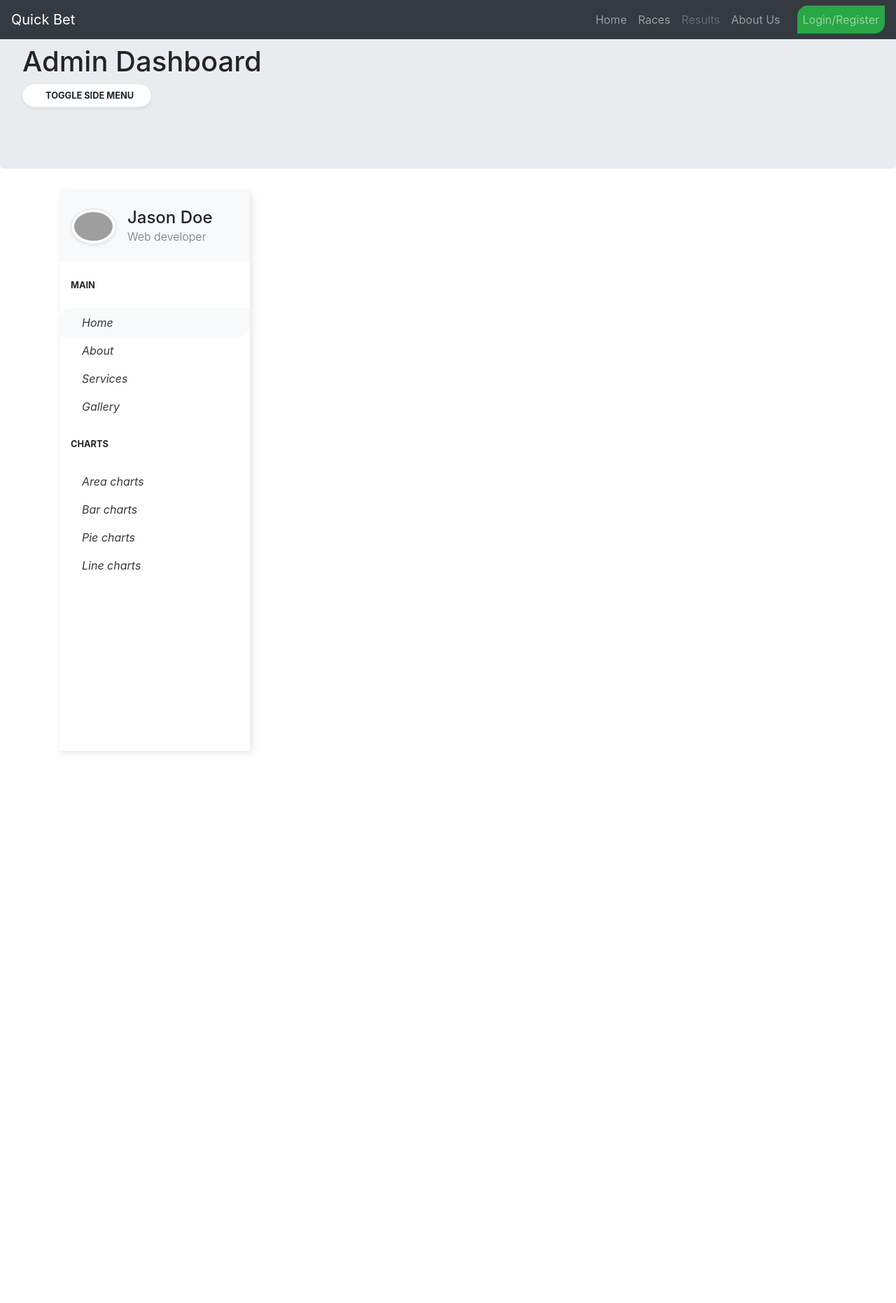
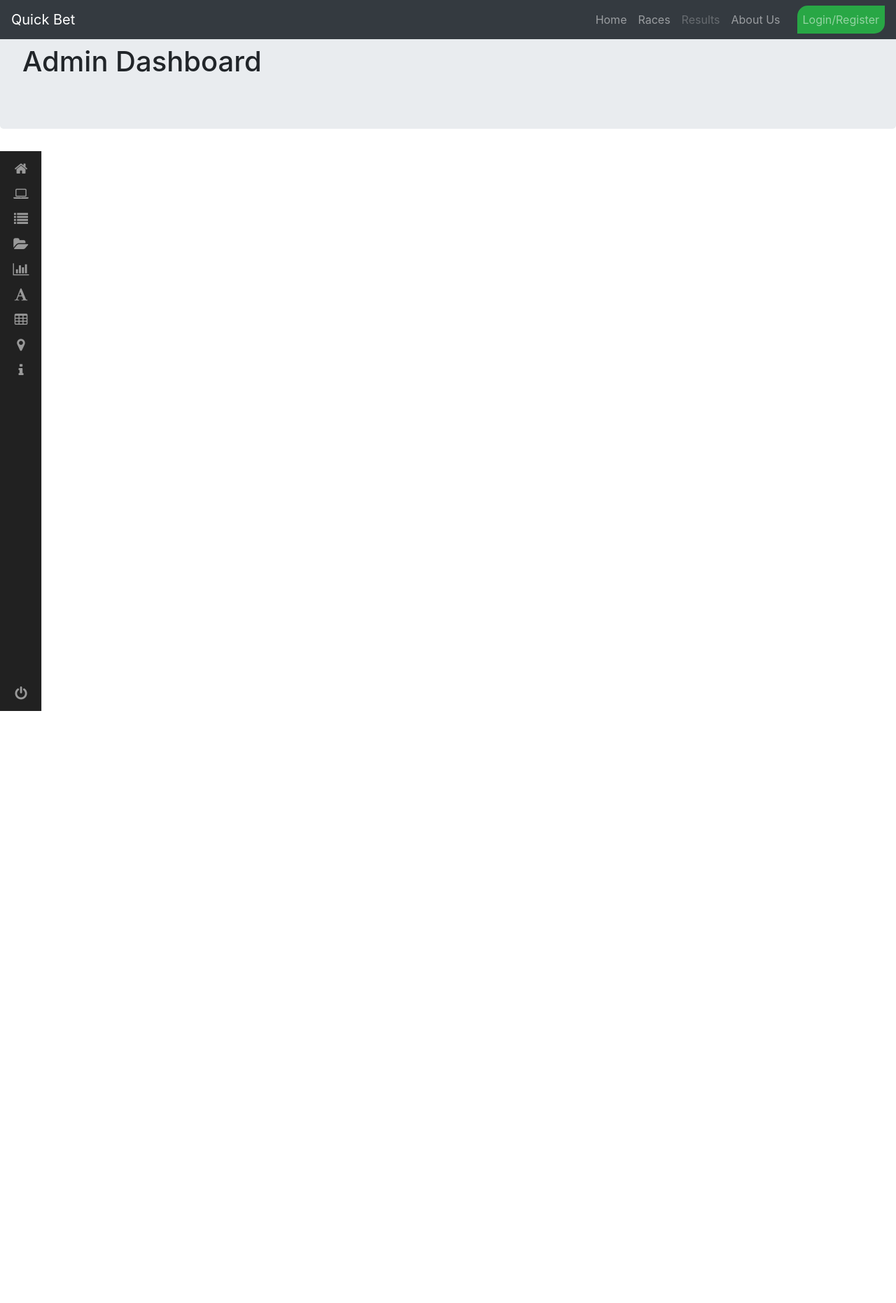
Before and after one commit to akhileshboodhun/Betting, a PHP site: page /frontend/admin/admindashboard.php in a window 1280 px wide. Shown: the top 1862 px of the page at 70% size. After the commit the page ends 1016 px from the top, so only its background shows below. Run offline with PHP 8.4, Linux system fonts and the light colour scheme; some libraries are stand-ins or nearby versions; some web fonts are replaced; grey boxes are pictures that could not be loaded.

Commit message:
8th commit, removed shitty sidebar in dashboard and add a better looking one..fixed position issue of side bar and added a div for content

```diff
--- a/css/admindashboardsidemenu.css
+++ b/css/admindashboardsidemenu.css
@@ -1,45 +1,124 @@
+@import url(//netdna.bootstrapcdn.com/font-awesome/4.0.3/css/font-awesome.css);
 
-.vertical-nav {
-  min-width: 17rem;
-  width: 17rem;
-  height: 100vh;
-  /*position: fixed;*/
-  top: 0;
-  left: -15px;
-  box-shadow: 3px 3px 10px rgba(0, 0, 0, 0.1);
-  transition: all 0.4s;
+@import url(https://fonts.googleapis.com/css?family=Titillium+Web:300);
+.fa-2x {
+font-size: 2em;
+}
+.fa {
+position: relative;
+display: table-cell;
+width: 60px;
+height: 36px;
+text-align: center;
+vertical-align: middle;
+font-size:20px;
 }
 
-.page-content {
-  width: calc(100% - 17rem);
-  margin-left: 17rem;
-  transition: all 0.4s;
+
+.main-menu:hover,nav.main-menu.expanded {
+width:250px;
+overflow:visible;
 }
 
-/* for toggle behavior */
-
-#sidebar.active {
-  margin-left: -17rem;
+.main-menu {
+background:#212121;
+border-right:1px solid #e5e5e5;
+/*position:fixed;*/
+top:0;
+bottom:0;
+height:100%;
+left:0;
+width:60px;
+overflow:hidden;
+-webkit-transition:width .05s linear;
+transition:width .05s linear;
+-webkit-transform:translateZ(0) scale(1,1);
+z-index:1000;
 }
 
-#content.active {
-  width: 100%;
-  margin: 0;
+.main-menu>ul {
+margin:7px 0;
 }
 
-@media (max-width: 768px) {
-  #sidebar {
-    margin-left: -17rem;
-  }
-  #sidebar.active {
-    margin-left: 0;
-  }
-  #content {
-    width: 100%;
-    margin: 0;
-  }
-  #content.active {
-    margin-left: 17rem;
-    width: calc(100% - 17rem);
-  }
+.main-menu li {
+/*position:relative;*/
+display:block;
+width:250px;
 }
+
+.main-menu li>a {
+position:relative;
+display:table;
+border-collapse:collapse;
+border-spacing:0;
+color:#999;
+ font-family: arial;
+font-size: 14px;
+text-decoration:none;
+-webkit-transform:translateZ(0) scale(1,1);
+-webkit-transition:all .1s linear;
+transition:all .1s linear;
+
+}
+
+.main-menu .nav-icon {
+position:relative;
+display:table-cell;
+width:60px;
+height:36px;
+text-align:center;
+vertical-align:middle;
+font-size:18px;
+}
+
+.main-menu .nav-text {
+position:relative;
+display:table-cell;
+vertical-align:middle;
+width:190px;
+  font-family: 'Titillium Web', sans-serif;
+}
+
+.main-menu>ul.logout {
+position:absolute;
+left:0;
+bottom:0;
+}
+
+.no-touch .scrollable.hover {
+overflow-y:hidden;
+}
+
+.no-touch .scrollable.hover:hover {
+overflow-y:auto;
+overflow:visible;
+}
+
+a:hover,a:focus {
+text-decoration:none;
+}
+
+nav {
+-webkit-user-select:none;
+-moz-user-select:none;
+-ms-user-select:none;
+-o-user-select:none;
+user-select:none;
+}
+
+nav ul,nav li {
+outline:0;
+margin:0;
+padding:0;
+}
+.main-menu li:hover>a,nav.main-menu li.active>a,.dropdown-menu>li>a:hover,.dropdown-menu>li>a:focus,.dropdown-menu>.active>a,.dropdown-menu>.active>a:hover,.dropdown-menu>.active>a:focus,.no-touch .dashboard-page nav.dashboard-menu ul li:hover a,.dashboard-page nav.dashboard-menu ul li.active a {
+color:#fff;
+background-color:#5fa2db;
+}
+
+@font-face {
+  font-family: 'Titillium Web';
+  font-style: normal;
+  font-weight: 300;
+  src: local('Titillium WebLight'), local('TitilliumWeb-Light'), url(http://themes.googleusercontent.com/static/fonts/titilliumweb/v2/anMUvcNT0H1YN4FII8wpr24bNCNEoFTpS2BTjF6FB5E.woff) format('woff');
+}
--- a/frontend/admin/admindashboard.php
+++ b/frontend/admin/admindashboard.php
@@ -22,10 +22,10 @@ include('../../global/menu.php');
 
    <div class="jumbotron">
         <h1>Admin Dashboard</h1>
-        <button id="sidebarCollapse" type="button" class="btn btn-light bg-white rounded-pill shadow-sm px-4 mb-4"><i class="fa fa-bars mr-2"></i><small class="text-uppercase font-weight-bold">Toggle Side Menu</small></button>
-
+       <!--<button id="sidebarCollapse" type="button" class="btn btn-light bg-white rounded-pill shadow-sm px-4 mb-4"><i class="fa fa-bars mr-2"></i><small class="text-uppercase font-weight-bold">Toggle Side Menu</small></button>
+-->
     </div>
-    <div class="container" stlye="margin-top: -50%" >
+    <div class="sidebar-container" style="width: 100%; margin: 0px 0px 0px 0px; padding:0px 0px" >
         <?php include('dashboardsidemenu.php');?>
 
     </div>
--- a/frontend/admin/dashboardsidemenu.php
+++ b/frontend/admin/dashboardsidemenu.php
@@ -2,124 +2,96 @@
 <script src="../../js/bootstrap.js"></script>
 <script src="../../js/jquery-3.4.1.js"></script>
 <link rel="stylesheet" href="../../css/admindashboardsidemenu.css">
-<script src="../../js/admindashboardsidemenutoggle.js"></script>
 
 
+<nav class="main-menu">
+            <ul>
+                <li>
+                    <a href="http://justinfarrow.com">
+                        <i class="fa fa-home fa-2x"></i>
+                        <span class="nav-text">
+                            Dashboard
+                        </span>
+                    </a>
 
+                </li>
+                <li class="has-subnav">
+                    <a href="#">
+                        <i class="fa fa-laptop fa-2x"></i>
+                        <span class="nav-text">
+                            Stars Components
+                        </span>
+                    </a>
 
-<!-- Vertical navbar -->
-<div class="vertical-nav bg-white" id="sidebar">
-  <div class="py-4 px-3 mb-4 bg-light">
-    <div class="media d-flex align-items-center"><img src="https://res.cloudinary.com/mhmd/image/upload/v1556074849/avatar-1_tcnd60.png" alt="..." width="65" class="mr-3 rounded-circle img-thumbnail shadow-sm">
-      <div class="media-body">
-        <h4 class="m-0">Jason Doe</h4>
-        <p class="font-weight-light text-muted mb-0">Web developer</p>
-      </div>
-    </div>
-  </div>
+                </li>
+                <li class="has-subnav">
+                    <a href="#">
+                       <i class="fa fa-list fa-2x"></i>
+                        <span class="nav-text">
+                            Forms
+                        </span>
+                    </a>
 
-  <p class="text-gray font-weight-bold text-uppercase px-3 small pb-4 mb-0">Main</p>
+                </li>
+                <li class="has-subnav">
+                    <a href="#">
+                       <i class="fa fa-folder-open fa-2x"></i>
+                        <span class="nav-text">
+                            Pages
+                        </span>
+                    </a>
 
-  <ul class="nav flex-column bg-white mb-0">
-    <li class="nav-item">
-      <a href="#" class="nav-link text-dark font-italic bg-light">
-                <i class="fa fa-th-large mr-3 text-primary fa-fw"></i>
-                Home
+                </li>
+                <li>
+                    <a href="#">
+                        <i class="fa fa-bar-chart-o fa-2x"></i>
+                        <span class="nav-text">
+                            Graphs and Statistics
+                        </span>
                     </a>
                 </li>
-    <li class="nav-item">
-      <a href="#" class="nav-link text-dark font-italic">
-                <i class="fa fa-address-card mr-3 text-primary fa-fw"></i>
-                About
+                <li>
+                    <a href="#">
+                        <i class="fa fa-font fa-2x"></i>
+                        <span class="nav-text">
+                           Quotes
+                        </span>
                     </a>
                 </li>
-    <li class="nav-item">
-      <a href="#" class="nav-link text-dark font-italic">
-                <i class="fa fa-cubes mr-3 text-primary fa-fw"></i>
-                Services
+                <li>
+                   <a href="#">
+                       <i class="fa fa-table fa-2x"></i>
+                        <span class="nav-text">
+                            Tables
+                        </span>
                     </a>
                 </li>
-    <li class="nav-item">
-      <a href="#" class="nav-link text-dark font-italic">
-                <i class="fa fa-picture-o mr-3 text-primary fa-fw"></i>
-                Gallery
+                <li>
+                   <a href="#">
+                        <i class="fa fa-map-marker fa-2x"></i>
+                        <span class="nav-text">
+                            Maps
+                        </span>
+                    </a>
+                </li>
+                <li>
+                    <a href="#">
+                       <i class="fa fa-info fa-2x"></i>
+                        <span class="nav-text">
+                            Documentation
+                        </span>
                     </a>
                 </li>
             </ul>
 
-  <p class="text-gray font-weight-bold text-uppercase px-3 small py-4 mb-0">Charts</p>
-
-  <ul class="nav flex-column bg-white mb-0">
-    <li class="nav-item">
-      <a href="#" class="nav-link text-dark font-italic">
-                <i class="fa fa-area-chart mr-3 text-primary fa-fw"></i>
-                Area charts
-            </a>
-    </li>
-    <li class="nav-item">
-      <a href="#" class="nav-link text-dark font-italic">
-                <i class="fa fa-bar-chart mr-3 text-primary fa-fw"></i>
-                Bar charts
-            </a>
-    </li>
-    <li class="nav-item">
-      <a href="#" class="nav-link text-dark font-italic">
-                <i class="fa fa-pie-chart mr-3 text-primary fa-fw"></i>
-                Pie charts
-            </a>
-    </li>
-    <li class="nav-item">
-      <a href="#" class="nav-link text-dark font-italic">
-                <i class="fa fa-line-chart mr-3 text-primary fa-fw"></i>
-                Line charts
+            <ul class="logout">
+                <li>
+                   <a href="#">
+                         <i class="fa fa-power-off fa-2x"></i>
+                        <span class="nav-text">
+                            Logout
+                        </span>
                     </a>
                 </li>
             </ul>
-</div>
-<!-- End vertical navbar -->
-
-
-<!-- Page content holder -->
-<div class="page-content p-5" id="content">
-  <!-- Demo content -->
-  <h2 class="display-4 text-white">Bootstrap vertical nav</h2>
-  <p class="lead text-white mb-0">Build a fixed sidebar using Bootstrap 4 vertical navigation and media objects.</p>
-  <p class="lead text-white">Snippet by <a href="https://bootstrapious.com/snippets" class="text-white">
-        <u>Bootstrapious</u></a>
-  </p>
-  <div class="separator"></div>
-  <div class="row text-white">
-    <div class="col-lg-7">
-      <p class="lead">Lorem ipsum dolor sit amet, consectetur adipisicing elit, sed do eiusmod tempor incididunt ut labore et dolore magna aliqua. Ut enim ad minim veniam, quis nostrud exercitation ullamco laboris nisi ut aliquip ex ea commodo consequat. Duis aute irure
-        dolor in reprehenderit in voluptate velit esse cillum dolore eu fugiat nulla pariatur. Excepteur sint occaecat cupidatat non proident, sunt in culpa qui officia deserunt mollit anim id est laborum.</p>
-      <p class="lead">Lorem ipsum dolor sit amet, consectetur adipisicing elit, sed do eiusmod tempor incididunt ut labore et dolore magna aliqua. Ut enim ad minim veniam, quis nostrud exercitation ullamco laboris nisi ut aliquip ex ea commodo consequat. Duis aute irure
-        dolor.
-      </p>
-      <div class="bg-white p-5 rounded my-5 shadow-sm">
-        <p class="lead font-italic mb-0 text-muted">"Lorem ipsum dolor sit amet, consectetur adipisicing elit, sed do eiusmod tempor incididunt ut labore et dolore magna aliqua. Ut enim ad minim veniam, quis nostrud exercitation ullamco laboris nisi ut aliquip ex ea commodo consequat. Duis aute
-          irure dolor in reprehenderit in voluptate velit esse cillum dolore eu fugiat nulla pariatur. Excepteur sint occaecat cupidatat non proident, sunt in culpa qui officia deserunt mollit anim id est laborum."</p>
-      </div>
-      <p class="lead">Lorem ipsum dolor sit amet, consectetur adipisicing elit, sed do eiusmod tempor incididunt ut labore et dolore magna aliqua. Ut enim ad minim veniam, quis nostrud exercitation ullamco laboris nisi ut aliquip ex ea commodo consequat. Duis aute irure
-        dolor.
-      </p>
-      <p class="lead">Lorem ipsum dolor sit amet, consectetur adipisicing elit, sed do eiusmod tempor incididunt ut labore et dolore magna aliqua. Ut enim ad minim veniam, quis nostrud exercitation ullamco laboris nisi ut aliquip ex ea commodo consequat. Duis aute irure
-        dolor in reprehenderit in voluptate velit esse cillum dolore eu fugiat nulla pariatur. Excepteur sint occaecat cupidatat non proident, sunt in culpa qui officia deserunt mollit anim id est laborum.</p>
-      <p class="lead">Lorem ipsum dolor sit amet, consectetur adipisicing elit, sed do eiusmod tempor incididunt ut labore et dolore magna aliqua. Ut enim ad minim veniam, quis nostrud exercitation ullamco laboris nisi ut aliquip ex ea commodo consequat. Duis aute irure
-        dolor.
-      </p>
-    </div>
-    <div class="col-lg-5">
-      <p class="lead">Lorem ipsum dolor sit amet, consectetur adipisicing elit, sed do eiusmod tempor incididunt ut labore et dolore magna aliqua. Ut enim ad minim veniam, quis nostrud exercitation ullamco laboris nisi ut aliquip ex ea commodo consequat. Duis aute irure
-        dolor in reprehenderit in voluptate velit esse cillum dolore eu fugiat nulla pariatur. Excepteur sint occaecat cupidatat non proident, sunt in culpa qui officia deserunt mollit anim id est laborum.</p>
-      <p class="lead">Lorem ipsum dolor sit amet, consectetur adipisicing elit, sed do eiusmod tempor incididunt ut labore et dolore magna aliqua. Ut enim ad minim veniam, quis nostrud exercitation ullamco laboris nisi ut aliquip ex ea commodo consequat. Duis aute irure
-        dolor.
-      </p>
-      <p class="lead">Lorem ipsum dolor sit amet, consectetur adipisicing elit, sed do eiusmod tempor incididunt ut labore et dolore magna aliqua. Ut enim ad minim veniam, quis nostrud exercitation ullamco laboris nisi ut aliquip ex ea commodo consequat. Duis aute irure
-        dolor in reprehenderit in voluptate velit esse cillum dolore eu fugiat nulla pariatur. Excepteur sint occaecat cupidatat non proident, sunt in culpa qui officia deserunt mollit anim id est laborum.</p>
-      <p class="lead">Lorem ipsum dolor sit amet, consectetur adipisicing elit, sed do eiusmod tempor incididunt ut labore et dolore magna aliqua. Ut enim ad minim veniam, quis nostrud exercitation ullamco laboris nisi ut aliquip ex ea commodo consequat. Duis aute irure
-        dolor.
-      </p>
-    </div>
-  </div>
-
-</div>
+        </nav>
--- a/js/admindashboardsidemenutoggle.js
+++ /dev/null
@@ -1,6 +0,0 @@
-$(function toggledashboardsidemenu() {
-    // Sidebar toggle behavior
-    $('#sidebarCollapse').on('click', function() {
-      $('#sidebar, #content').toggleClass('active');
-    });
-  });
```
Lines whose indentation alone changed are shown as unchanged.
